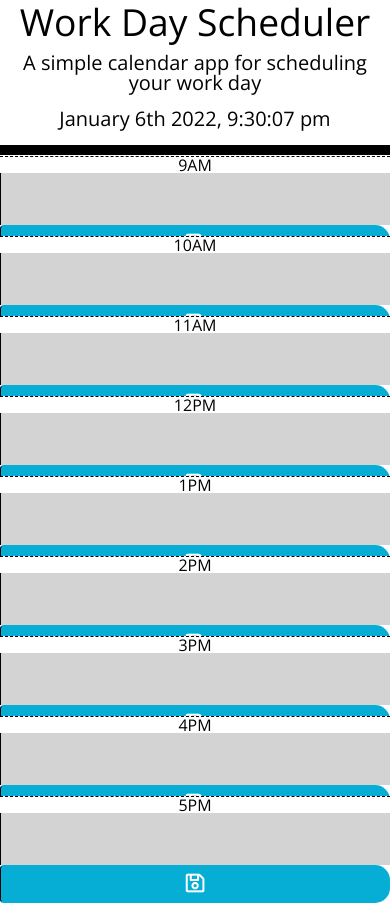
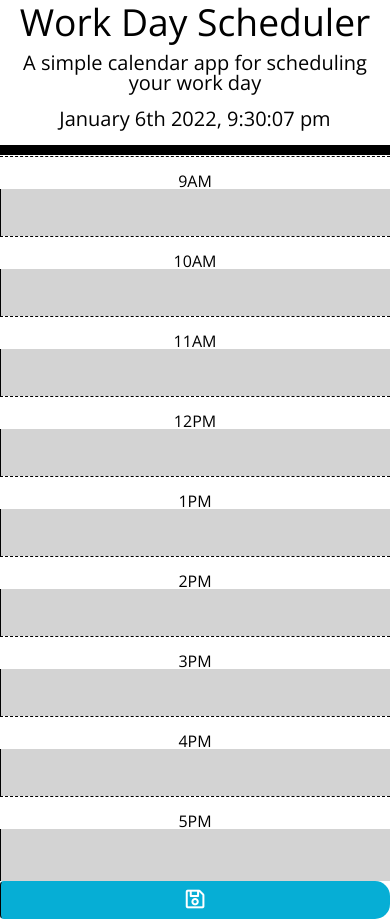
Before and after one commit to xndrbrgs/daily_calendar_hw, a plain HTML site: page Develop/index.html in a window 390 px wide. Drawn offline with nearby package versions, Linux system fonts and the light colour scheme.

Commit message:
almost done / need to fix brackets appearing

```diff
--- a/Develop/index.html
+++ b/Develop/index.html
@@ -33,47 +33,47 @@
     <!-- Timeblocks -->
     <div class="container">
       <div id="9" class="row time-block">
-        <div class="col-sm-1 hour">9AM</div>
+        <div class="col-sm-1 hour pt-3">9AM</div>
         <textarea class="col-sm-10 description"></textarea>
         <button class="col-sm-1 saveBtn btn"><i class="far fa-save fa-lg"></i></button>
       </div>
       <div id="10" class="row time-block">
-        <div class="col-sm-1 hour">10AM</div>
+        <div class="col-sm-1 hour pt-3">10AM</div>
         <textarea class="col-sm-10 description"></textarea>
         <button class="col-sm-1 saveBtn btn"><i class="far fa-save fa-lg"></i></button>
       </div>
       <div id="11" class="row time-block">
-        <div class="col-sm-1 hour">11AM</div>
+        <div class="col-sm-1 hour pt-3">11AM</div>
         <textarea class="col-sm-10 description"></textarea>
         <button class="col-sm-1 saveBtn btn"><i class="far fa-save fa-lg"></i></button>
       </div>
       <div id='12' class="row time-block">
-        <div class="col-sm-1 hour">12PM</div>
+        <div class="col-sm-1 hour pt-3">12PM</div>
         <textarea class="col-sm-10 description"></textarea>
         <button class="col-sm-1 saveBtn btn"><i class="far fa-save fa-lg"></i></button>
       </div>
       <div id="13" class="row time-block">
-        <div class="col-sm-1 hour">1PM</div>
+        <div class="col-sm-1 hour pt-3">1PM</div>
         <textarea class="col-sm-10 description"></textarea>
         <button class="col-sm-1 saveBtn btn"><i class="far fa-save fa-lg"></i></button>
       </div>
       <div id="14" class="row time-block">
-        <div class="col-sm-1 hour">2PM</div>
+        <div class="col-sm-1 hour pt-3">2PM</div>
         <textarea class="col-sm-10 description"></textarea>
         <button class="col-sm-1 saveBtn btn"><i class="far fa-save fa-lg"></i></button>
       </div>
       <div id="15" class="row time-block">
-        <div class="col-sm-1 hour">3PM</div>
+        <div class="col-sm-1 hour pt-3">3PM</div>
         <textarea class="col-sm-10 description"></textarea>
         <button class="col-sm-1 saveBtn btn"><i class="far fa-save fa-lg"></i></button>
       </div>
       <div id='16' class="row time-block">
-        <div class="col-sm-1 hour">4PM</div>
+        <div class="col-sm-1 hour pt-3">4PM</div>
         <textarea class="col-sm-10 description"></textarea>
         <button class="col-sm-1 saveBtn btn"><i class="far fa-save fa-lg"></i></button>
       </div>
       <div id='17' class="row time-block">
-        <div class="col-sm-1 hour">5PM</div>
+        <div class="col-sm-1 hour pt-3">5PM</div>
         <textarea class="col-sm-10 description"></textarea>
         <button class="col-sm-1 saveBtn btn"><i class="far fa-save fa-lg"></i></button>
       </div>
--- a/Develop/script.js
+++ b/Develop/script.js
@@ -33,9 +33,19 @@ timeNow();
 
 // Local Storage
 
-button.on('click', function(event) {
+$('.saveBtn').on('click', function(event) {
     event.preventDefault();
     var newTextEl = $(this).siblings('.col-sm-10').val().replace();
     var parentEl = $(this).parent().attr('id');
     localStorage.setItem(parentEl, JSON.stringify(newTextEl));
 })
+
+$('#9 textarea').val(localStorage.getItem('9').replace());
+$('#10 textarea').val(localStorage.getItem('10').replace());
+$('#11 textarea').val(localStorage.getItem('11').replace());
+$('#12 textarea').val(localStorage.getItem('12').replace());
+$('#13 textarea').val(localStorage.getItem('13').replace());
+$('#14 textarea').val(localStorage.getItem('14').replace());
+$('#15 textarea').val(localStorage.getItem('15').replace());
+$('#16 textarea').val(localStorage.getItem('16').replace());
+$('#17 textarea').val(localStorage.getItem('17').replace());
```
Also changed, not shown: Develop/style.css (line endings or trailing spaces).
